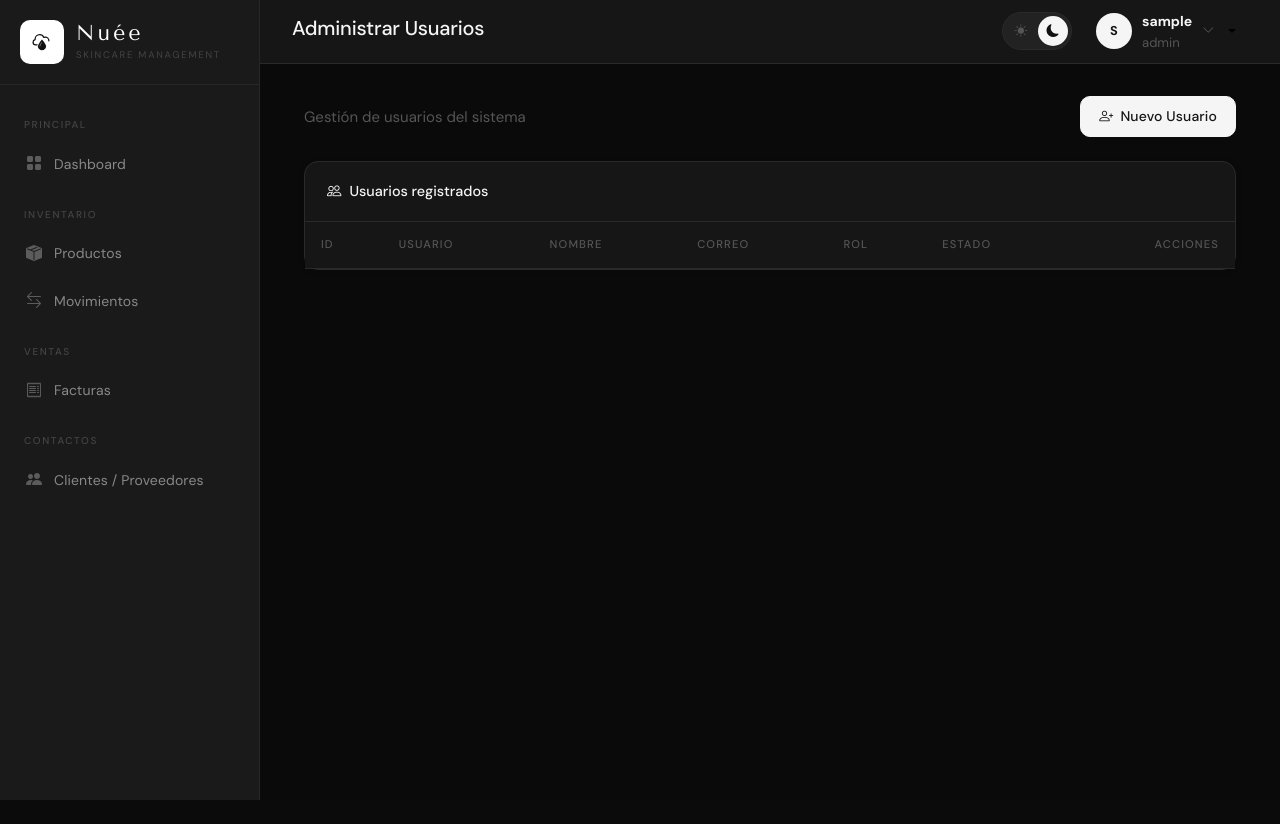
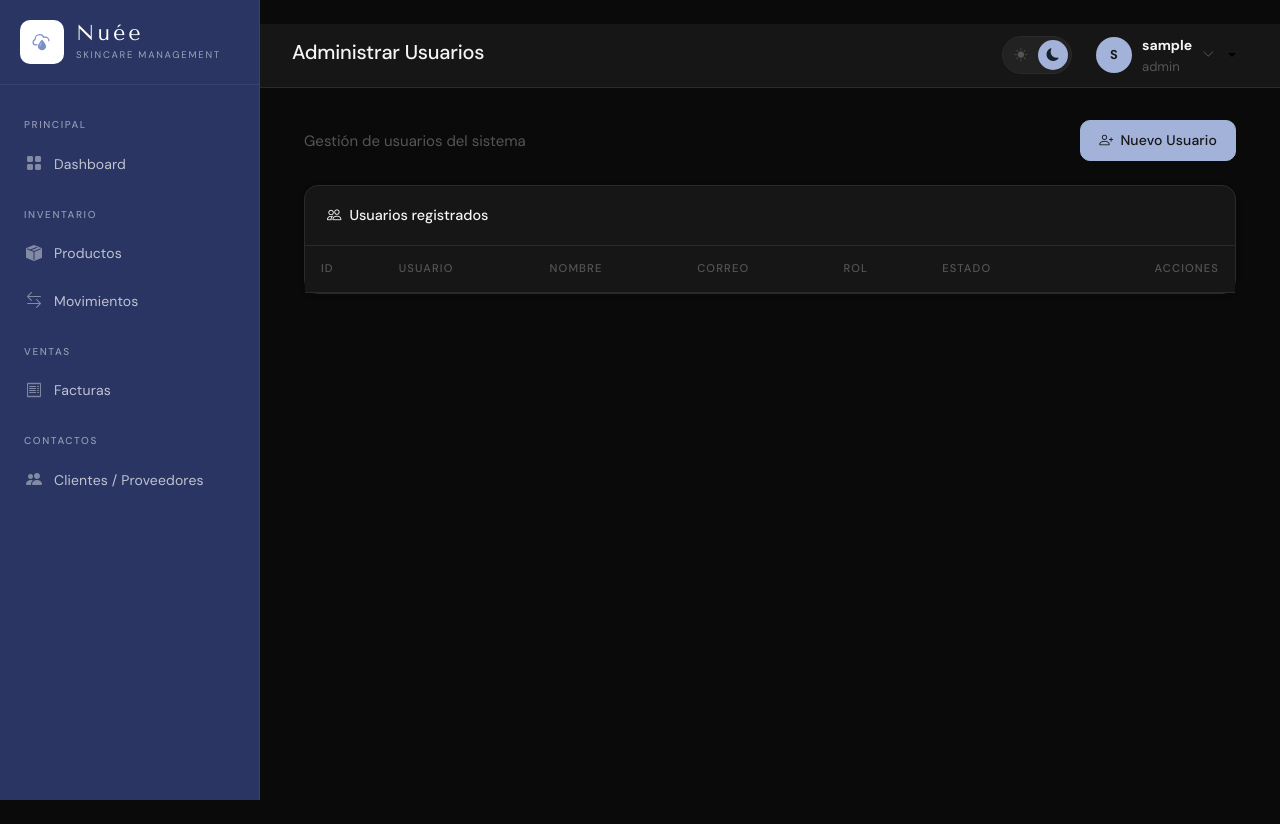
Before and after one commit to anaxmmm/nuee-inventory, a Flask app: page /admin/usuarios in a window 1280 px wide. Before the commit the page ends 800 px from the top, so only its background shows below. Run offline with Flask 3, Linux system fonts and the light colour scheme; the visitor is signed in with stand-in values (Sample User, id 1); lists and menus that the app fills with data are empty.

Commit message:
Aplica paleta azul cielo a sidebar, badges y componentes globales

```diff
--- a/app/templates/base.html
+++ b/app/templates/base.html
@@ -1,4 +1,4 @@
-<!DOCTYPE html>
+<!DOCTYPE html>c
 <html lang="{{ get_locale() }}" data-theme="light">
 
 <head>
@@ -22,17 +22,17 @@
       --font-display: 'DM Sans', sans-serif;
       --font-brand:   'Tenor Sans', Georgia, serif;
 
-      --color-primary:       #111111;
-      --color-primary-dark:  #000000;
-      --color-primary-light: #F0F0F0;
+      --color-primary:       #7B8FC7;
+      --color-primary-dark:  #5A72AE;
+      --color-primary-light: #EEF1F8;
       --color-secondary:     #888888;
-      --color-success:       #3B6D11;
-      --color-danger:        #A32D2D;
-      --color-warning:       #854F0B;
+      --color-success:       #3D7A82;
+      --color-danger:        #A85A72;
+      --color-warning:       #8F7239;
 
       --bg-body:    #FAFAFA;
       --bg-card:    #FFFFFF;
-      --bg-sidebar: #1A1A1A;
+      --bg-sidebar: #8996C8;
       --bg-hover:   #F5F5F5;
 
       --border-color: #E8E8E8;
@@ -53,17 +53,17 @@
     }
 
     [data-theme="dark"] {
-      --color-primary:       #F5F5F5;
-      --color-primary-dark:  #FFFFFF;
-      --color-primary-light: #222222;
+      --color-primary:       #A3B2D9;
+      --color-primary-dark:  #C7D2E8;
+      --color-primary-light: #232B45;
       --color-secondary:     #888888;
-      --color-success:       #34d399;
-      --color-danger:        #f87171;
-      --color-warning:       #fbbf24;
+      --color-success:       #5EC2C9;
+      --color-danger:        #E38FA0;
+      --color-warning:       #D9B366;
 
       --bg-body:    #0A0A0A;
       --bg-card:    #161616;
-      --bg-sidebar: #0A0A0A;
+      --bg-sidebar: #2A3563;
       --bg-hover:   #222222;
 
       --border-color: #2A2A2A;
@@ -95,7 +95,7 @@
     .sidebar {
       width: 260px;
       height: 100vh;
-      background: #1A1A1A;
+      background: var(--bg-sidebar);
       color: var(--text-white);
       padding: 0;
       position: fixed;
@@ -103,7 +103,7 @@
       z-index: 1000;
       display: flex;
       flex-direction: column;
-      border-right: 0.5px solid rgba(255,255,255,0.06);
+      border-right: 0.5px solid rgba(163,178,217,0.1);
     }
 
     .sidebar-brand {
@@ -142,11 +142,13 @@
     .sidebar-brand-sub {
       font-size: 0.6rem;
       font-weight: 400;
-      color: #444444;
+      color: rgba(20,25,45,0.5);
       text-transform: uppercase;
       letter-spacing: 0.18em;
       margin-top: 3px;
     }
+
+    [data-theme="dark"] .sidebar-brand-sub { color: rgba(255,255,255,0.55); }
 
     .sidebar-nav {
       flex: 1;
@@ -159,13 +161,15 @@
       font-weight: 500;
       text-transform: uppercase;
       letter-spacing: 0.16em;
-      color: #444444;
+      color: rgba(20,25,45,0.45);
       padding: 16px 14px 6px;
       margin-top: 4px;
     }
 
+    [data-theme="dark"] .sidebar-section { color: rgba(255,255,255,0.5); }
+
     .sidebar a {
-      color: #888888;
+      color: rgba(20,25,45,0.65);
       text-decoration: none;
       display: flex;
       align-items: center;
@@ -180,15 +184,24 @@
     }
 
     .sidebar a:hover {
-      background: #2A2A2A;
-      color: #FFFFFF;
+      background: rgba(255,255,255,0.25);
+      color: #14192D;
     }
 
     .sidebar a.active {
-      background: #2A2A2A;
-      color: #FFFFFF;
-      border-left: 2px solid #FFFFFF;
+      background: rgba(255,255,255,0.35);
+      color: #14192D;
+      border-left: 2px solid #14192D;
       padding-left: 12px;
+    }
+
+    [data-theme="dark"] .sidebar a { color: rgba(255,255,255,0.7); }
+    [data-theme="dark"] .sidebar a:hover,
+    [data-theme="dark"] .sidebar a.active { color: #FFFFFF; }
+    [data-theme="dark"] .sidebar a:hover { background: rgba(163,178,217,0.15); }
+    [data-theme="dark"] .sidebar a.active {
+      background: rgba(163,178,217,0.18);
+      border-left-color: #A3B2D9;
     }
 
     .sidebar a i {
@@ -269,13 +282,13 @@
     [data-theme="dark"]  .theme-toggle-btn { color: #555555; }
 
     [data-theme="light"] .theme-toggle-btn.active {
-      background: #111111;
+      background: #7B8FC7;
       color: #FFFFFF;
     }
 
     [data-theme="dark"] .theme-toggle-btn.active {
-      background: #F5F5F5;
-      color: #111111;
+      background: #A3B2D9;
+      color: #14212B;
     }
 
     /* ── LANG SELECTOR ── */
```
Also changed, not shown: other parts of app/templates/base.html (+47 -47 lines).
